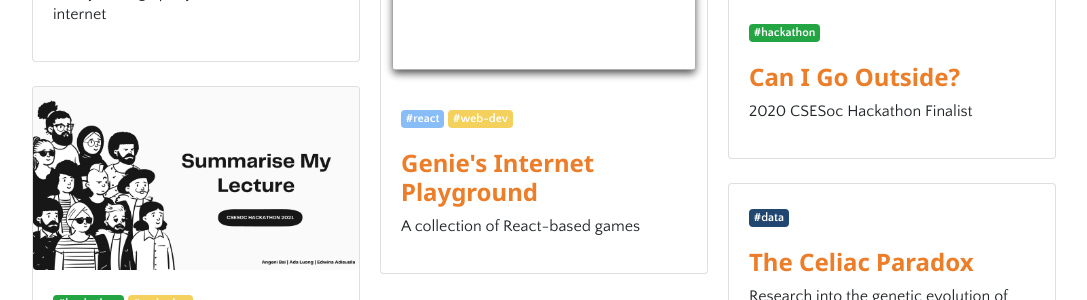
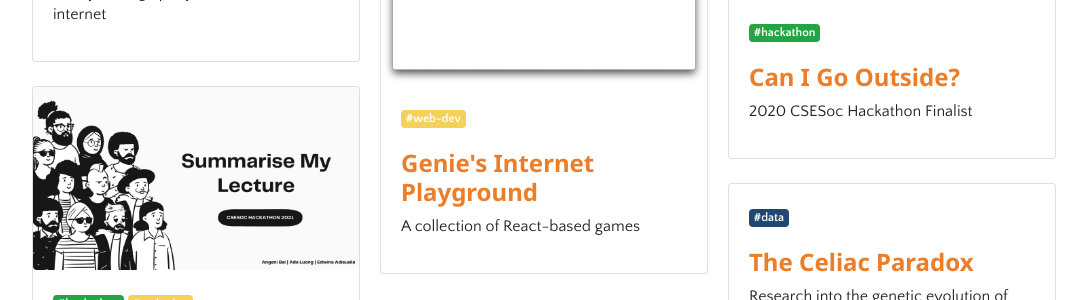
Before and after one commit to angenibai/angenibai.github.io, a Jekyll site: the page built from pages/projects.html, in a window 1280 px wide. Shown: the part 664-964 px from the top of the page, without its empty margins (96-1183 px from the left). Built offline with Jekyll 4.4.1, drawn with Linux system fonts in a browser that asks for light colours; nearby versions of some CDN libraries; comment, search, counter and statistics services are not loaded; a style sheet for code colours, icons or effects is not loaded.

Commit message:
edit formatting in blogpost

```diff
--- a/_data/projects.yml
+++ b/_data/projects.yml
@@ -62,7 +62,7 @@
     </ul>
   action_buttons: >
     <a href="https://github.com/angenibai/internet-playground" target="_blank" class="btn btn-dark mb-1"><i class="fas fa-code-branch"></i> &nbsp Repo</a>
-  tags: [react, web-dev]
+  tags: [web-dev]
 
 - name: Can I Go Outside?
   id: csesoc-hackathon-2020
```
Also changed, not shown: _posts/2021-08-12-summarise-my-hackathon.md (+1 -1 lines).
